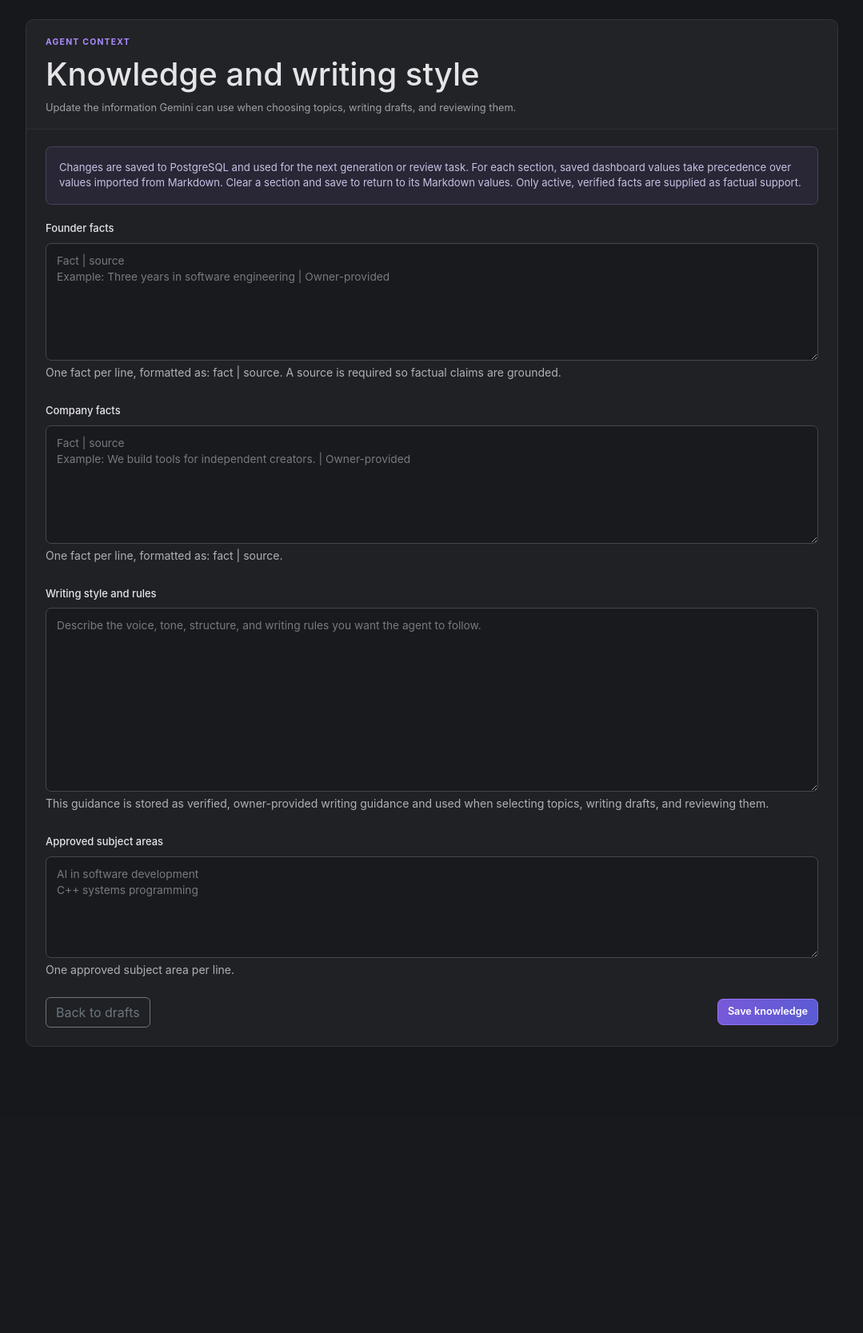
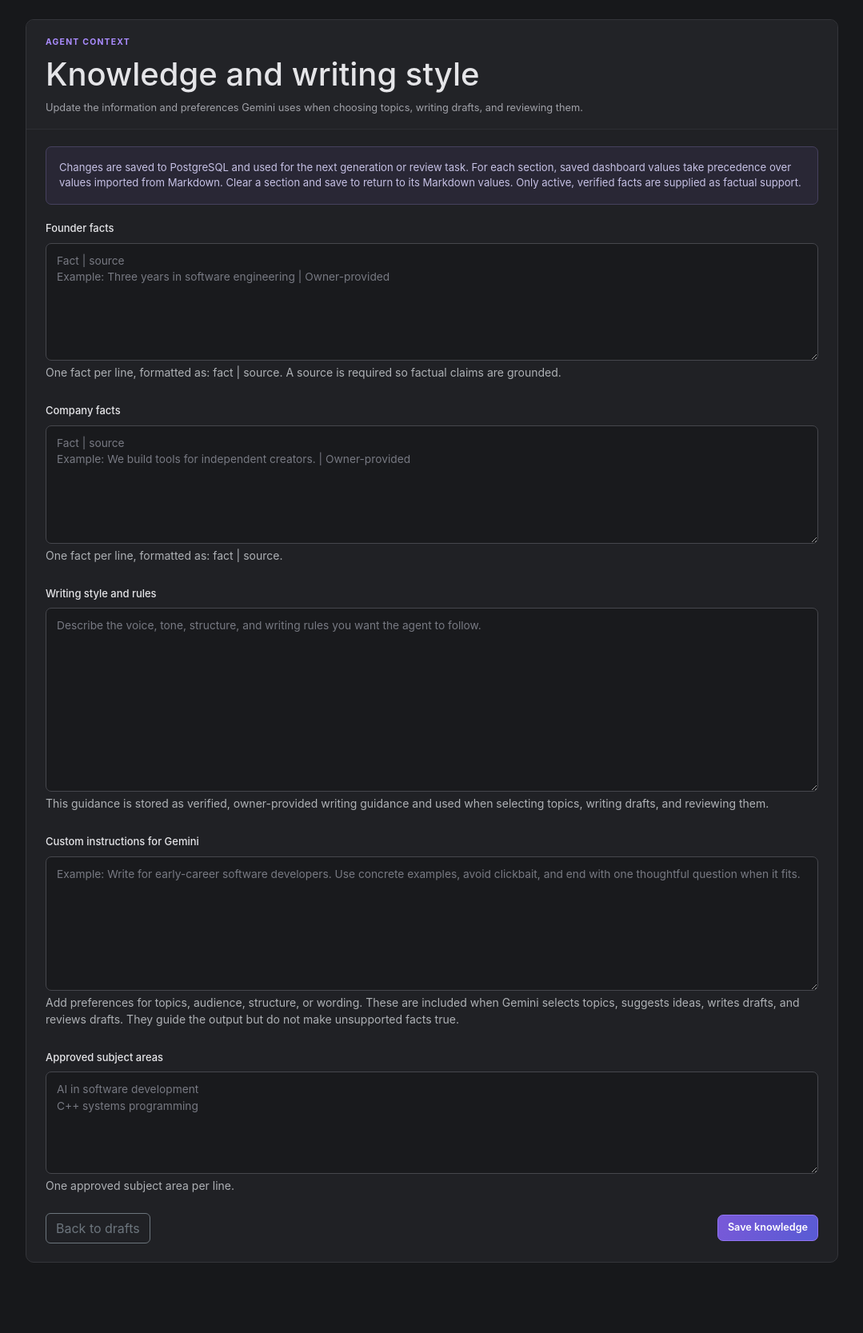
Before and after one commit to Aman-Bharawa/LinkedIn-AI-Content-agent, a Django app: page /knowledge/ in a window 1280 px wide. Shown: the part 62-1729 px from the top of the page at 80% size, without its empty margins (100-1179 px from the left). Before the commit the page ends 1371 px from the top, so only its background shows below. Run offline with Django 5.2, Linux system fonts and the light colour scheme; the visitor is signed in with stand-in values (Sample User, id 1); data that the repository does not hold is empty; parts of the project's set-up code (start-up, migrations or seed data) failed here and were passed over; some libraries are stand-ins or nearby versions.

Commit message:
Add owner custom Gemini instructions

```diff
--- a/apps/ai/services.py
+++ b/apps/ai/services.py
@@ -370,6 +370,9 @@ def _knowledge_prompt() -> str:
         "Approved subject areas:\n"
         + ("\n".join(f"- {area}" for area in context.subject_areas) or "(none configured)"),
         "Owner writing rules:\n" + (context.writing_rules or "(none configured)"),
+        "Custom owner instructions (follow when consistent with verified facts and the system's "
+        "accuracy requirements):\n"
+        + (context.custom_instructions or "(none configured)"),
     ]
     examples = "\n\n".join(
         f"Approved authentic writing sample: {sample.title}\n{sample.content}"
--- a/apps/content/forms.py
+++ b/apps/content/forms.py
@@ -52,6 +52,26 @@ class OwnerKnowledgeForm(forms.Form):
         help_text=(
             "This guidance is stored as verified, owner-provided writing guidance and used when "
             "selecting topics, writing drafts, and reviewing them."
+        ),
+    )
+    custom_instructions = forms.CharField(
+        label="Custom instructions for Gemini",
+        required=False,
+        max_length=4000,
+        widget=forms.Textarea(
+            attrs={
+                "rows": 7,
+                "class": "form-control",
+                "placeholder": (
+                    "Example: Write for early-career software developers. Use concrete examples, "
+                    "avoid clickbait, and end with one thoughtful question when it fits."
+                ),
+            }
+        ),
+        help_text=(
+            "Add preferences for topics, audience, structure, or wording. These are included "
+            "when Gemini selects topics, suggests ideas, writes drafts, and reviews drafts. "
+            "They guide the output but do not make unsupported facts true."
         ),
     )
     subject_areas = forms.CharField(
@@ -125,6 +145,22 @@ class OwnerKnowledgeForm(forms.Form):
                     is_active=True,
                 )
 
+            ContentKnowledge.objects.filter(
+                category=KnowledgeCategory.OTHER,
+                source="owner-dashboard: custom instructions",
+                is_active=True,
+            ).update(is_active=False)
+            custom_instructions = self.cleaned_data["custom_instructions"].strip()
+            if custom_instructions:
+                ContentKnowledge.objects.create(
+                    category=KnowledgeCategory.OTHER,
+                    title="Owner custom instructions",
+                    content=custom_instructions,
+                    source="owner-dashboard: custom instructions",
+                    is_verified=True,
+                    is_active=True,
+                )
+
             for area in self.cleaned_data["subject_areas"]:
                 ContentKnowledge.objects.create(
                     category=KnowledgeCategory.SUBJECT_AREA,
--- a/apps/content/knowledge.py
+++ b/apps/content/knowledge.py
@@ -231,6 +231,7 @@ class KnowledgeContext:
     company_facts: tuple[str, ...]
     subject_areas: tuple[str, ...]
     writing_rules: str
+    custom_instructions: str
     writing_examples: tuple[WritingSample, ...]
 
     @property
@@ -256,5 +257,6 @@ def load_knowledge_context(*, max_examples: int = 5) -> KnowledgeContext:
         company_facts=contents(KnowledgeCategory.COMPANY),
         subject_areas=contents(KnowledgeCategory.SUBJECT_AREA),
         writing_rules="\n\n".join(contents(KnowledgeCategory.WRITING_STYLE)),
+        custom_instructions="\n\n".join(contents(KnowledgeCategory.OTHER)),
         writing_examples=tuple(WritingSample(e.title, e.content) for e in examples),
     )
--- a/apps/content/views.py
+++ b/apps/content/views.py
@@ -20,10 +20,14 @@ def _current_form_data() -> dict[str, str]:
         )
 
     style = rows.filter(category=KnowledgeCategory.WRITING_STYLE).order_by("-updated_at").first()
+    custom_instructions = (
+        rows.filter(category=KnowledgeCategory.OTHER).order_by("-updated_at").first()
+    )
     return {
         "founder_facts": facts(KnowledgeCategory.FOUNDER),
         "company_facts": facts(KnowledgeCategory.COMPANY),
         "writing_style": style.content if style else "",
+        "custom_instructions": custom_instructions.content if custom_instructions else "",
         "subject_areas": "\n".join(
             rows.filter(category=KnowledgeCategory.SUBJECT_AREA)
             .order_by("pk")
--- a/templates/content/knowledge.html
+++ b/templates/content/knowledge.html
@@ -8,7 +8,7 @@
       <div>
         <p class="eyebrow text-primary mb-2">AGENT CONTEXT</p>
         <h1 id="knowledge-heading">Knowledge and writing style</h1>
-        <p class="text-secondary mb-0">Update the information Gemini can use when choosing topics, writing drafts, and reviewing them.</p>
+        <p class="text-secondary mb-0">Update the information and preferences Gemini uses when choosing topics, writing drafts, and reviewing them.</p>
       </div>
     </div>
     <div class="composer-body">
@@ -41,6 +41,13 @@
         </div>
 
         <div class="mb-4">
+          <label class="form-label fw-medium" for="{{ form.custom_instructions.id_for_label }}">{{ form.custom_instructions.label }}</label>
+          {{ form.custom_instructions }}
+          <div class="form-text">{{ form.custom_instructions.help_text }}</div>
+          {% for error in form.custom_instructions.errors %}<div class="text-danger small mt-1">{{ error }}</div>{% endfor %}
+        </div>
+
+        <div class="mb-4">
           <label class="form-label fw-medium" for="{{ form.subject_areas.id_for_label }}">{{ form.subject_areas.label }}</label>
           {{ form.subject_areas }}
           <div class="form-text">{{ form.subject_areas.help_text }}</div>
```
